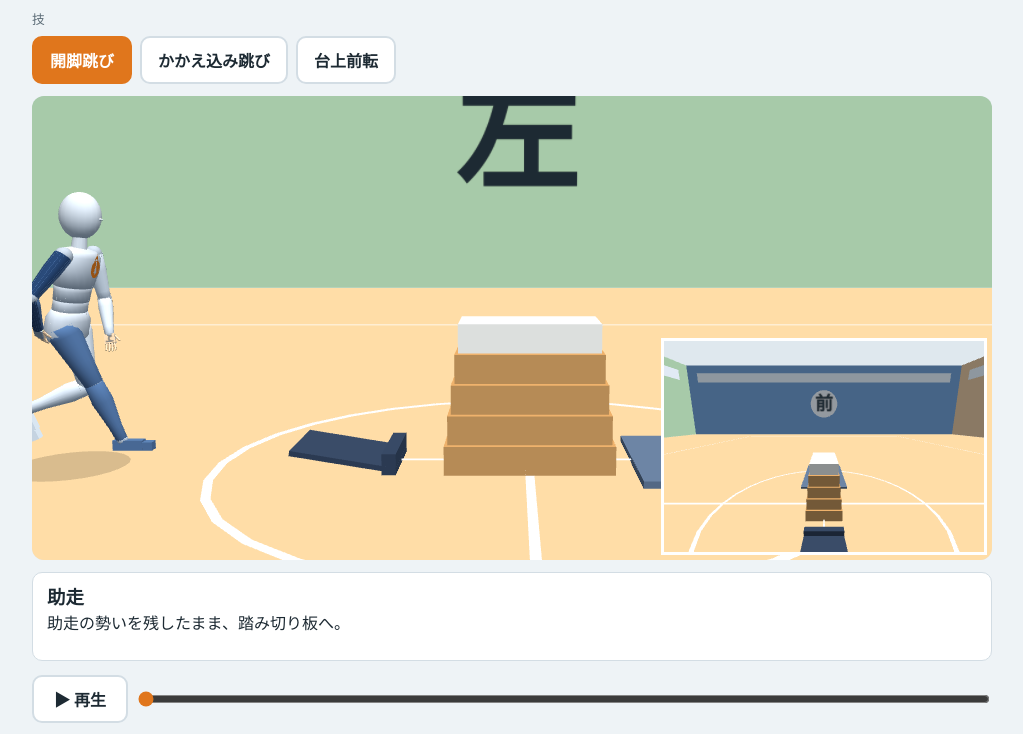
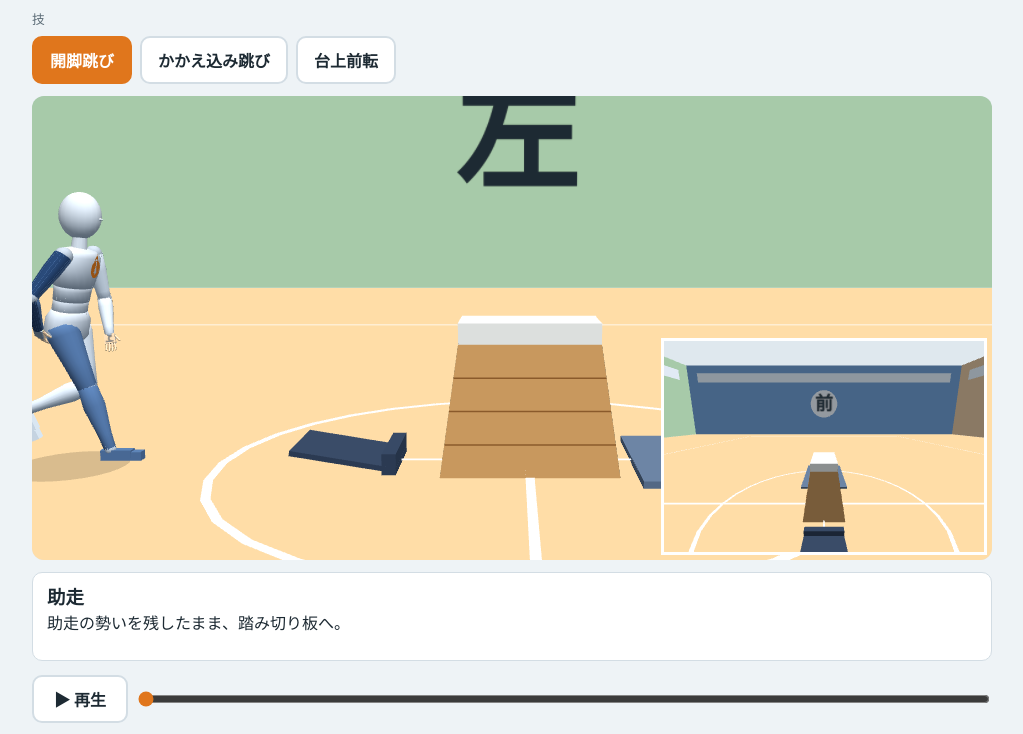
Before and after one commit to sankisuguya-create/taiiku, a plain HTML site: page motions/vault/index.html in a window 1280 px wide. Shown: the part 52-786 px from the top of the page, without its empty margins (128-1151 px from the left). Drawn offline with nearby package versions, Linux system fonts and the light colour scheme; a web font is replaced by a local one.

Commit message:
跳び箱：左右の足の取り違えを修正し腕脚が交差しない制約を追加、跳び箱を台形に
Co-Authored-By: Claude Opus 5.5 <noreply@anthropic.com>
Claude-Session: https://claude.ai/code/session_014qhnKTEV9jcEWzrEXiQCdx

```diff
--- a/motions/vault/index.html
+++ b/motions/vault/index.html
@@ -313,7 +313,13 @@ function buildMannequin(THREE, css){
   let wireOn=false; const _setSkin=setSkin;
   function setSkin2(k){ wireOn=k==='wire'; _setSkin(k); }
   const dims={L1:ARM1,L2:ARM2,T1:hipY-L(R.knee),T2:L(R.knee-R.ankle),hipY,chestH,ankleH:hipY-(hipY-L(R.knee))-L(R.knee-R.ankle),ball:L(R.footL)*0.55,footH:L(R.ankle)};
-  return {root,body,J_,handC,palmC,fingers,headMesh,setSkin:setSkin2,eyeCamera,showHead,aimHead,ROM,bendSpine,solve2,armIK,applyRhythm,distributeTwist,toeFlat,dims};
+  // 腕・脚が体の中心線を越えて交差しないように、目標点を自分の側へ寄せる（世界の座標で受けて返す）
+  function noCross(sd,target,kind){
+    const sx=sd==='R'?-1:1, ref=kind==='leg'?J_.pelvis:J_.chest, min=kind==='leg'?L(R.hipJW/2)*0.5:G(.03);
+    root.updateMatrixWorld(true); const p=ref.worldToLocal(target.clone());
+    if(p.x*sx<min) p.x=sx*min; return ref.localToWorld(p);
+  }
+  return {root,body,J_,handC,palmC,fingers,headMesh,setSkin:setSkin2,noCross,eyeCamera,showHead,aimHead,ROM,bendSpine,solve2,armIK,applyRhythm,distributeTwist,toeFlat,dims};
 }
 
 // 体育館（本人の目線で、どちらを向いているか分かる目印つき）。opts.center:[x,z] 中心、opts.yaw 向き、opts.target:[x,z] 相手の位置（体育館の中の座標）
@@ -366,10 +372,26 @@ const bodyShadow=new THREE.Mesh(new THREE.CircleGeometry(0.32,28),shadowM()); bo
 // 跳び箱（5段相当）・踏み切り板・着地マット
 const BOX_H=0.85;
 const box=new THREE.Group(); scene.add(box);
-{const n=5, wood=M('#c8955a'), top=M('#f2efe6');
- for(let i=0;i<n;i++){const h=BOX_H/n, w0=0.8+0.08*(n-1-i)*0.5, d0=0.42+0.06*(n-1-i)*0.5;
-   const seg=new THREE.Mesh(new THREE.BoxGeometry(w0,h*0.96,d0),i===n-1?top:wood); seg.position.set(0.4,h*(i+0.5),0); box.add(seg);}
- const board=new THREE.Mesh(new THREE.BoxGeometry(0.6,0.03,0.5),M('#2f3e55')); board.position.set(-0.65,0.075,0); board.rotation.z=-Math.atan2(0.1,0.6); box.add(board);
+{const wood=M('#c8955a'), top=M('#f2efe6'), line=new THREE.MeshBasicMaterial({color:0x8a5a2b});
+ // 台形（下が広い）の一体の跳び箱。段の境目は線で示す
+ const tw=0.8, td=0.40, bw=1.0, bd=0.62, hb=BOX_H-0.12;
+ const frus=new THREE.Mesh(new THREE.CylinderGeometry(Math.SQRT1_2,Math.SQRT1_2*1,1,4,1),wood);
+ const g=frus.geometry; const pos=g.attributes.position; // 上下で幅を変える
+ for(let i=0;i<pos.count;i++){const y=pos.getY(i); const k=y>0?1:0; pos.setX(i,pos.getX(i)*(k?tw:bw)); pos.setZ(i,pos.getZ(i)*(k?td:bd));}
+ g.rotateY(0); g.computeVertexNormals();
+ frus.rotation.y=Math.PI/4; frus.scale.set(1,hb,1); frus.position.set(0.4,hb/2,0);
+ // 回転で幅が崩れないよう、頂点を直接つくる方が確実なので作り直す
+ const v=(x,y,z)=>new THREE.Vector3(x,y,z);
+ const B=[v(-bw/2,0,-bd/2),v(bw/2,0,-bd/2),v(bw/2,0,bd/2),v(-bw/2,0,bd/2)], T=[v(-tw/2,hb,-td/2),v(tw/2,hb,-td/2),v(tw/2,hb,td/2),v(-tw/2,hb,td/2)];
+ const geo=new THREE.BufferGeometry(); const arr=[];
+ const quad=(a,b,c,d)=>{[a,b,c,a,c,d].forEach(p=>arr.push(p.x,p.y,p.z));};
+ for(let i=0;i<4;i++){const j=(i+1)%4; quad(B[i],B[j],T[j],T[i]);}
+ geo.setAttribute('position',new THREE.Float32BufferAttribute(arr,3)); geo.computeVertexNormals();
+ const body3=new THREE.Mesh(geo,new THREE.MeshLambertMaterial({color:0xc8955a,side:THREE.DoubleSide})); body3.position.set(0.4,0,0); box.add(body3);
+ const cap=new THREE.Mesh(new THREE.BoxGeometry(tw,0.12,td),top); cap.position.set(0.4,hb+0.06,0); box.add(cap);
+ for(let i=1;i<4;i++){const y=hb*i/4, f=y/hb, w=bw+(tw-bw)*f, d=bd+(td-bd)*f;
+   [[0,d/2+0.002,w],[0,-d/2-0.002,w]].forEach(([_,z,ww])=>{const l=new THREE.Mesh(new THREE.BoxGeometry(ww,0.008,0.004),line); l.position.set(0.4,y,z); box.add(l);});}
+const board=new THREE.Mesh(new THREE.BoxGeometry(0.6,0.03,0.5),M('#2f3e55')); board.position.set(-0.65,0.075,0); board.rotation.z=-Math.atan2(0.1,0.6); box.add(board);
  const bb=new THREE.Mesh(new THREE.BoxGeometry(0.08,0.12,0.5),M('#2f3e55')); bb.position.set(-0.39,0.06,0); box.add(bb);
  const lm=new THREE.Mesh(new THREE.BoxGeometry(1.6,0.04,1.0),M('#5b6f8a')); lm.position.set(1.8,0.02,0); box.add(lm);}
 const lineM=new THREE.Mesh(new THREE.BoxGeometry(3.4,0.004,0.025),new THREE.MeshBasicMaterial({color:0xffffff})); lineM.position.set(1.25,0.022,0); scene.add(lineM);
@@ -421,8 +443,8 @@ const RUN={
  legR:[[0,[0,-1,.1]],[.2,[0,-.85,.5,.85]],[.4,[0,-.95,.25]],[.5,[0,-1,0]],[.62,[0,-1,0]]],
  armL:[[0,[.2,-.5,.15]],[.25,[.2,-.45,-.15]],[.38,[.2,-.5,.15]],[.52,[.2,-.45,-.28]],[.66,[.2,.2,.45]]],
  armR:[[0,[.2,-.45,-.15]],[.25,[.2,-.5,.15]],[.38,[.2,-.45,-.15]],[.52,[.2,-.45,-.28]],[.66,[.2,.2,.45]]],
- footL:[[.24,.36,P3(-1.42,0,.09)],[.50,.68,P3(-0.60,.12,.09)]],
- footR:[[-1,.14,P3(-2.0,0,-.09)],[.50,.68,P3(-0.62,.12,-.09)]],
+ footL:[[.24,.36,P3(-1.42,0,-.09)],[.50,.68,P3(-0.60,.12,-.09)]],
+ footR:[[-1,.14,P3(-2.0,0,.09)],[.50,.68,P3(-0.62,.12,.09)]],  // 進む方向(+X)を向くと左は −Z
 };
 const TECHS={
  kaikyaku:{name:'開脚跳び', straightArms:true, dur:2.6,
@@ -467,8 +489,8 @@ function loadTechData(key){
   TR={pel:RUN.pel.concat(T.pel), ori:RUN.ori.concat(T.ori), bend:T.bend, pelK:[[0,[1]],[T.dur,[1]]],
       legL:L4(RUN.legL.concat(T.legL)), legR:L4(RUN.legR.concat(T.legL)), armL:RUN.armL.concat(T.armL), armR:RUN.armR.concat(T.armL)};
   const [h0,h1,hx]=T.hand, [l0,lx]=T.land;
-  CON={handL:{on:[[h0,h1,P3(hx,BOX_H,.15)]]}, handR:{on:[[h0,h1,P3(hx,BOX_H,-.15)]]},
-       footL:{on:RUN.footL.concat([[l0,99,P3(lx,0,.13)]])}, footR:{on:RUN.footR.concat([[l0,99,P3(lx,0,-.13)]])}};
+  CON={handL:{on:[[h0,h1,P3(hx,BOX_H,-.15)]]}, handR:{on:[[h0,h1,P3(hx,BOX_H,.15)]]},
+       footL:{on:RUN.footL.concat([[l0,99,P3(lx,0,-.13)]])}, footR:{on:RUN.footR.concat([[l0,99,P3(lx,0,.13)]])}};
   PHASES=T.phases.map(([t,name,tip])=>({t,name,tip}));
   DUR=T.dur;
 }
@@ -637,7 +659,7 @@ function setPose(t){
       if(w>0.001){const fh=v3(0,0,1).applyAxisAngle(v3(0,1,0),trk('ori',t)[0]*D); fh.y=0.25; fh.normalize();
         const pl=fh.transformDirection(new THREE.Matrix4().copy(J_.pelvis.matrixWorld).invert());
         pole=pole.clone().lerp(pl,w).normalize();}
-      solve2(J_['hp'+sd],J_['kn'+sd],J_.pelvis.worldToLocal(v3(x,y,z)),pole,T1,T2,1);
+      solve2(J_['hp'+sd],J_['kn'+sd],J_.pelvis.worldToLocal(w>0.999?v3(x,y,z):MQ.noCross(sd,v3(x,y,z),'leg')),pole,T1,T2,1);
       fig.root.updateMatrixWorld(true);
       J_['an'+sd].quaternion.set(0,0,0,1);
       if(w>0.001){const pf=v3(0,0,1).transformDirection(J_.pelvis.matrixWorld); pf.y=0; if(pf.lengthSq()<1e-4)pf.set(0,0,1); pf.normalize();
@@ -645,7 +667,7 @@ function setPose(t){
         const fq=new THREE.Quaternion(); J_['an'+sd].getWorldQuaternion(fq); setWorldQuat(J_['an'+sd],fq.slerp(qf,w));}
       MQ.toeFlat(sd,w);
     } else {
-      const tgt=v3(x,y,z);
+      const tgt=w>0.999?v3(x,y,z):MQ.noCross(sd,v3(x,y,z),'arm');
       MQ.armIK(sd,tgt,v3(sx*1,0,-0.3)); // 鎖骨（肩の付け根）の連動を含む
       fig.root.updateMatrixWorld(true);
       J_['wr'+sd].quaternion.set(0,0,0,1);
```
Also changed, not shown: motions/cartwheel/index.html (+9 -3 lines), motions/cartwheel/src.html (+2 -2 lines), motions/chestpass/index.html (+7 -1 lines), motions/vault/src.html (+26 -10 lines), prototypes/joints/index.html (+7 -1 lines), lib/mannequin.js, 1 other file.
